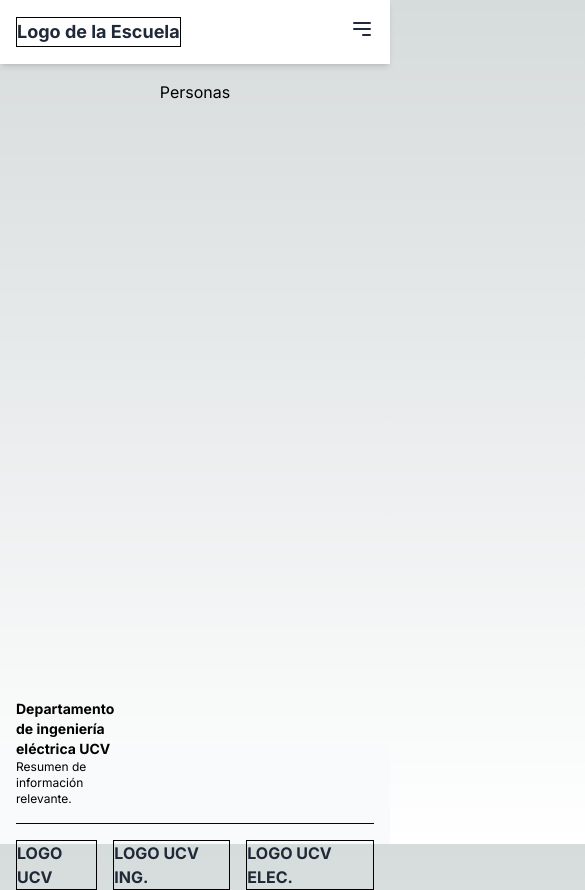
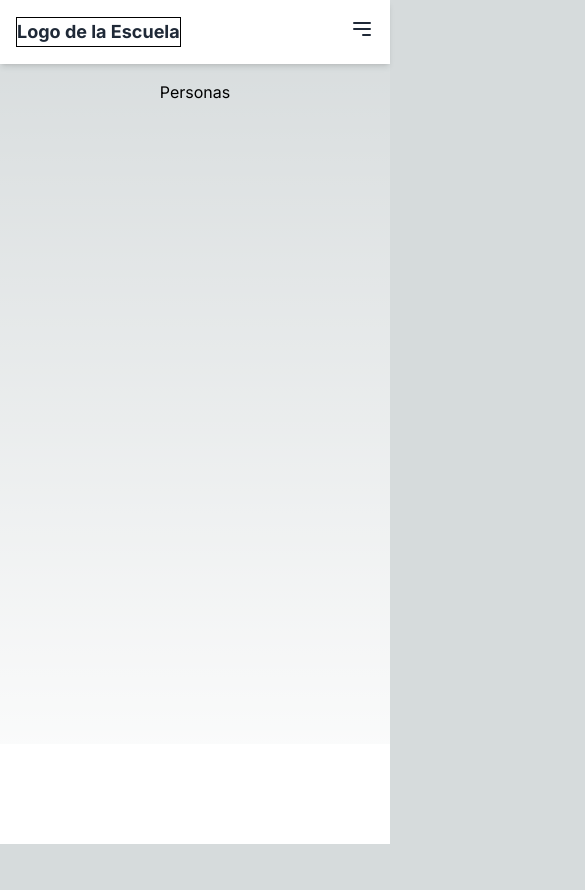
Before and after one commit to LideEieUcv/eie-frontend, a Next.js app: page /personas in a window 390 px wide. Shown: the top 890 px of the page, 585 px wide, since content can reach past the window. After the commit the page ends 844 px from the top, so only its background shows below. Built offline with nearby package versions, Linux system fonts and the light colour scheme.

Commit message:
fix: init responsive in footer

```diff
--- a/app/components/footer.tsx
+++ b/app/components/footer.tsx
@@ -18,9 +18,8 @@ import { faFacebookF, faLinkedinIn, faTwitter, faInstagram } from '@fortawesome/
 
     const Footer: React.FC<FooterProps> = ({}) => {
     return (
-        <footer className="bg-gray-50 text-black p-4 flex flex-col justify-center items-center absolute bottom-0 w-full">
-            {/* Seccion 1: Links */}
-
+        <footer className="bg-white text-black p-4 flex flex-col justify-center items-center absolute bottom-0 w-full">
+            <div className='container mx-auto md:flex-row hidden md:block'>
                 <div className="flex flex-row justify-between items-center w-full">
                     <div className="flex flex-col items-start">
                         <h3 className="text-sm font-bold">Departamento de ingeniería eléctrica UCV</h3>
@@ -48,7 +47,7 @@ import { faFacebookF, faLinkedinIn, faTwitter, faInstagram } from '@fortawesome/
                 <div className="border-t border-gray-950 w-full my-4"></div>
 
                 {/* Seccion 3: Logos */}
-            <div className="flex flex-row gap-4 items-center justify-between w-full">
+                <div className="bg-white flex flex-row gap-4 items-center justify-between w-full">
                     <div className="flex flex-col items-center">
                     <a href="/" className="text-gray-800 border border-black font-bold text-base">LOGO UCV</a>
                     </div>
@@ -59,6 +58,11 @@ import { faFacebookF, faLinkedinIn, faTwitter, faInstagram } from '@fortawesome/
                     <a href="/" className="text-gray-800 border border-black font-bold text-base">LOGO UCV ELEC.</a>
                     </div>
                 </div>
+            </div>
+
+            <div className='container mx-auto flex-row md:flex-row block md:hidden'>
+
+            </div>
         </footer>
     );
     };
```
Also changed, not shown: app/page.tsx (+5 -3 lines). Lines whose indentation alone changed are shown as unchanged.
